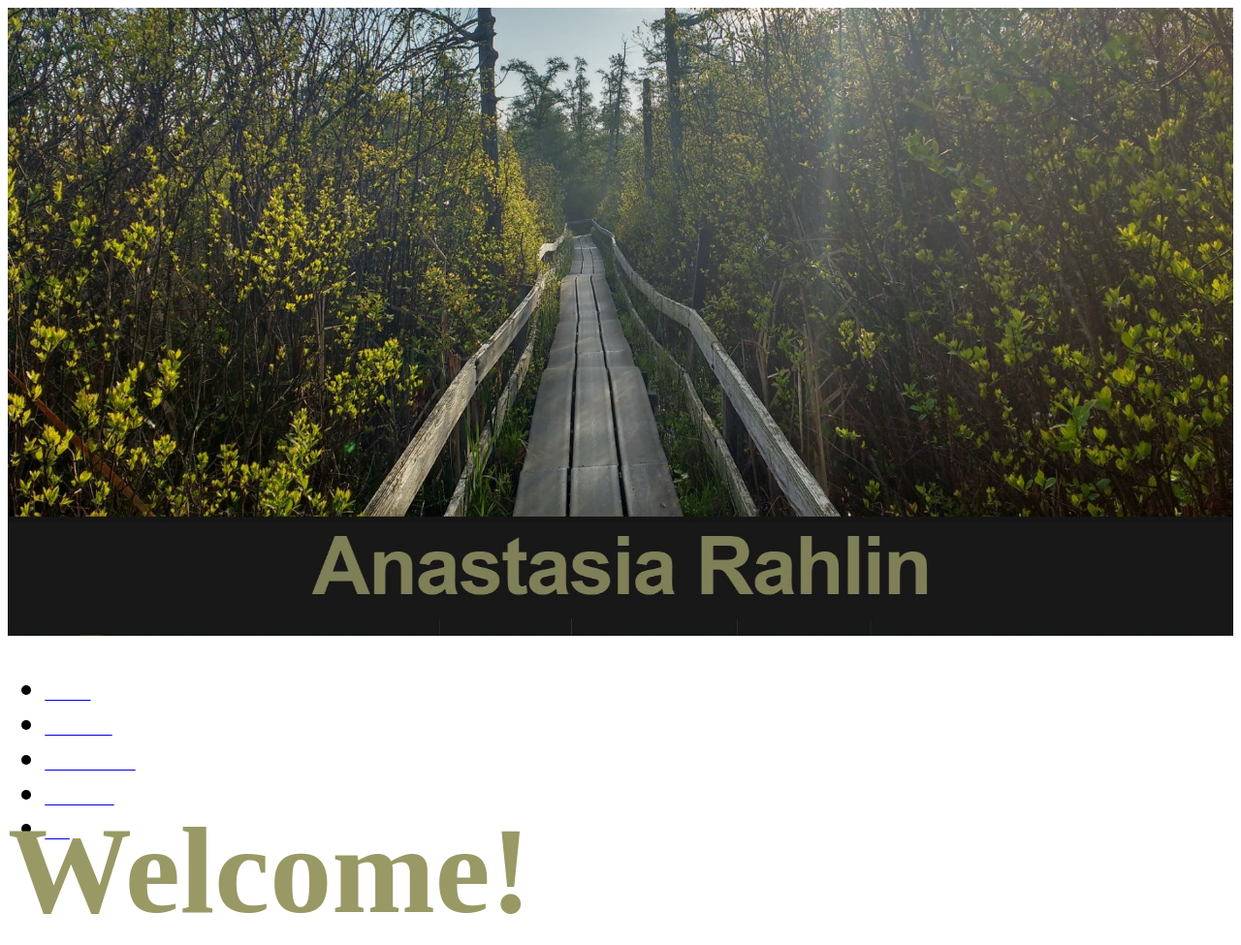
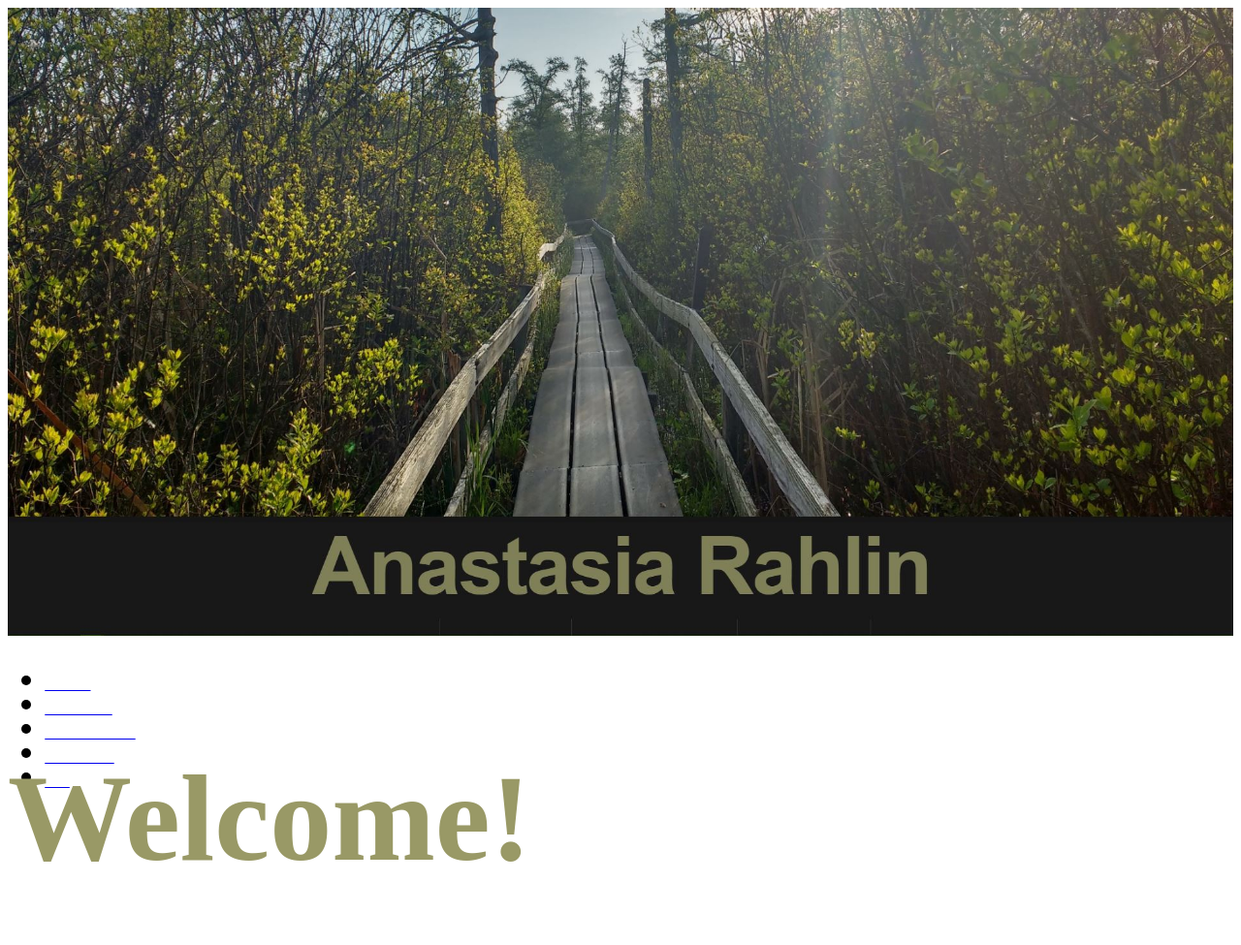
Before and after one commit to anarahlin/anarahlin.github.io, a Jekyll site: the page built from index.html, in a window 1280 px wide. Shown: the top 975 px of the page at 97% size. Built offline with Jekyll 4.4.1, drawn with Linux system fonts in a browser that asks for light colours; nearby versions of some CDN libraries; the list of posts is cut into pages by our own code; comment, search, counter and statistics services are not loaded; grey boxes are pictures that could not be loaded.

Commit message:
Update nav.html

```diff
--- a/_includes/nav.html
+++ b/_includes/nav.html
@@ -4,7 +4,7 @@
 		<style>
 
 		h2 {
-			/* h2 font is the top of each page under the black box links, in the gray box */
+			/* h2 font is the top of each page under the black box links, in the lightgray box */
 			display: block;
 			font-size: 8em;
 			margin-top: -.6em;
@@ -28,8 +28,7 @@
 
 		h4 {
 			/* this controls size and color of ANASTASIA RAHLIN which is on every page and tries to resize it dramatically
-			but the dropoff when a webpage becomes smaller than 200 px eg. the size of a phone, it drops off. Better to remove
-			it on the cell phone page. */
+			but the dropoff when a webpage becomes smaller than 200 px eg. the size of a phone, it drops off. Better to 				remove it on the cell phone page. */
 
 			display: block;
 
@@ -39,8 +38,8 @@
 
 			font-size: calc(50px + (120 - 50) * ((100vw - 200px) / (1800 - 200))); /*used to be 7em, then 250 instead of 200 and 20 instead of 15*/
 			line-height: calc(1.3em + (1.5 - 1.2) * ((100vw - 200px)/(1800 - 200))); /* this line is completely new */
-			margin-top: -1.5em; /* -20vw; calc(0.01px + (1 - 0.1) * ((100vw - 0.1px) / (1800 - 0.1))); /*used to be -1.3em, should make these dynamic as well! */
- 			margin-bottom: -1em; /*should make this dynamic as well! it makes the black box smaller */
+			margin-top: -2em; /* -20vw; calc(0.01px + (1 - 0.1) * ((100vw - 0.1px) / (1800 - 0.1))); /*used to be -1.3em, should make these dynamic as well! */
+ 			margin-bottom: -1.5em; /*should make this dynamic as well! it makes the black box smaller */
  			margin-left: 0;
   			margin-right: 0;
   			font-weight: bold;
@@ -59,7 +58,7 @@
 
 			font-size: calc(0.01px + (25 - 0.1) * ((100vw - 0.1px) / (1800 - 0.1))); /*used to be 7em */
 			/*line-height: calc(1.3em + (1.5 - 1.2) * ((100vw - 10px)/(1800 - 10))); this line is completely new */
-			margin-top: 0.1em; /*used to be -0.6em then changed to -1em then back, this definitely moves the links down if you make it bigger, and can be used instead of long lines of <br> */
+			margin-top: -0.6em; /*used to be -0.6em then changed to -1em then back, this definitely moves the links down if you make it bigger, and can be used instead of long lines of <br> */
  			margin-bottom: 0.1em; /*used to be 0.6em; curious if it makes the bottom of the black box header smaller */
  			margin-left: -0.1em;
   			margin-right: -0.1em;
```
Also changed, not shown: other parts of _includes/nav.html (+0 -4 lines).
